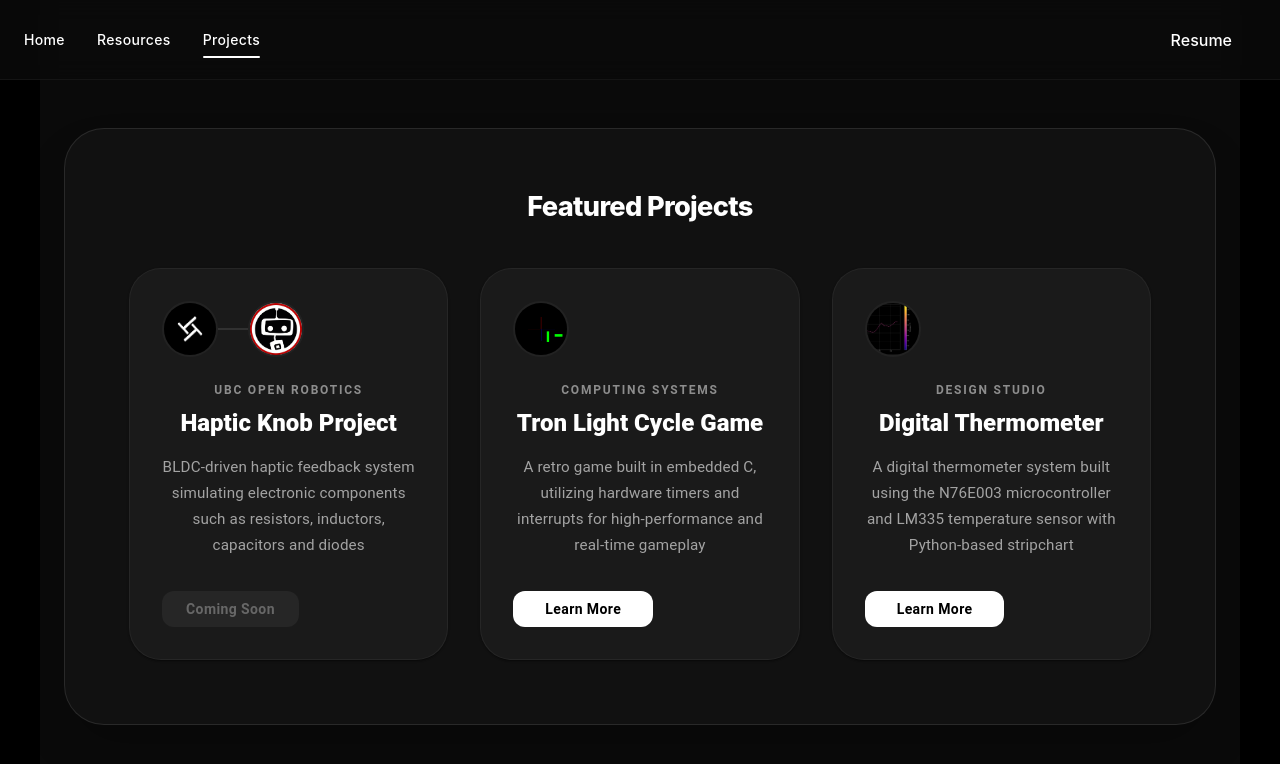
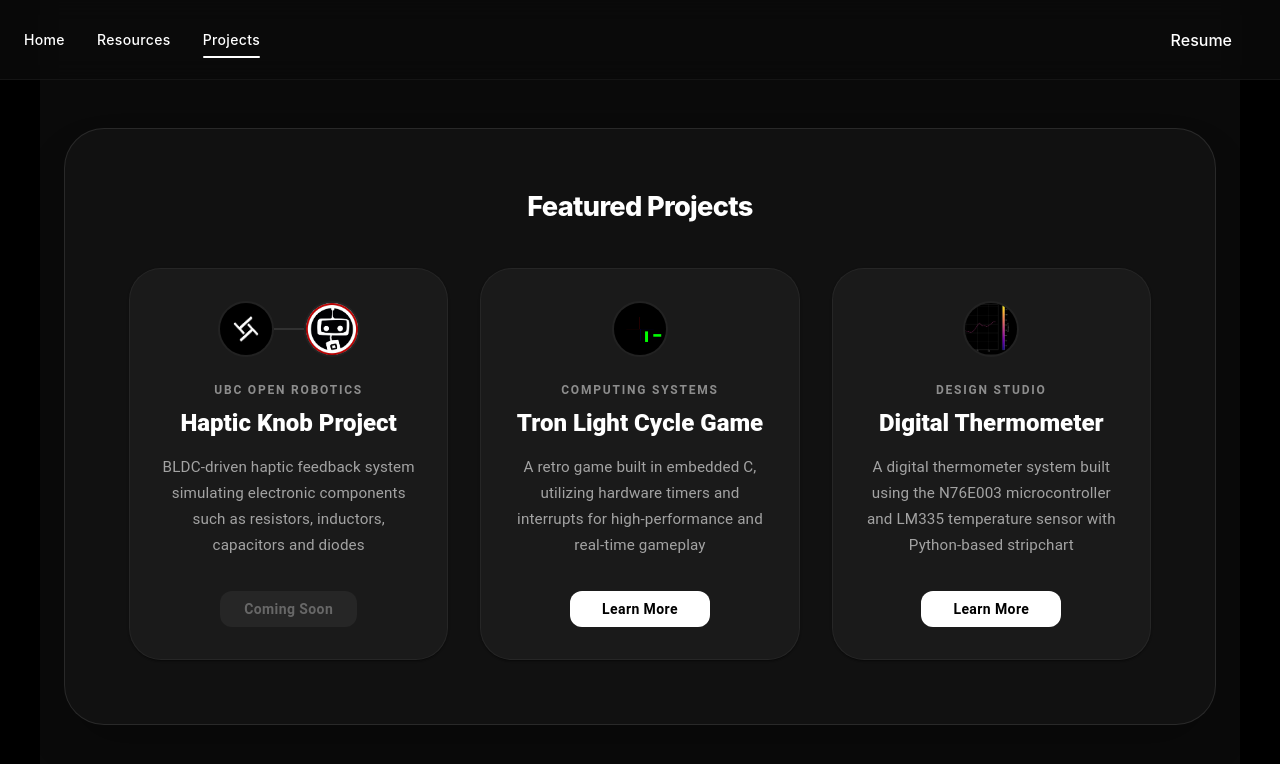
Before and after one commit to ttrieu2025/personal-website, a React (Vite) app: page /projects in a window 1280 px wide. Shown: the top 764 px of the page. Built offline with nearby package versions, Linux system fonts and the light colour scheme.

Commit message:
fix: Align center for some items

```diff
--- a/src/Pages/Projects.jsx
+++ b/src/Pages/Projects.jsx
@@ -14,9 +14,9 @@ function Projects() {
       <div className="bg-[#111111] border border-white/10 shadow-2xl rounded-[2.5rem] p-8 md:p-16 max-w-6xl w-full">
 
         <div className="mb-12">
-          <h2 className="text-white font-extrabold text-4xl tracking-tight mb-2">
+            <h2 className="text-white font-extrabold text-4xl tracking-tight mb-2">
             Featured Projects
-          </h2>
+            </h2>
 
           </div>
 
@@ -42,7 +42,14 @@ function Projects() {
             }}
           >
             <CardContent sx={{ p: 4 }}>
-              <Stack direction="row" spacing={0} alignItems="center" mb={3}>
+              <Stack
+                direction="row"
+                spacing={0}
+                alignItems="center"
+                justifyContent="center"
+                mb={3}
+                sx={{ width: '100%' }}
+              >
                 <Avatar src="/Logo.png" sx={{ width: 56, height: 56, border: '2px solid #222' }} />
                 <Box sx={{ height: '2px', width: '30px', backgroundColor: 'rgba(255,255,255,0.1)' }} />
                 <Avatar src="/open-robotics.jpg" sx={{ width: 56, height: 56, border: '2px solid #222' }} />
@@ -68,7 +75,8 @@ function Projects() {
                   fontWeight: 600,
                   backgroundColor: 'rgba(255,255,255,0.05)',
                   px: 3,
-                  borderRadius: '12px'
+                  borderRadius: '12px',
+                  mx: 'auto'
                 }}
               >
                 Coming Soon
@@ -91,8 +99,15 @@ function Projects() {
             }}
           >
             <CardContent sx={{ p: 4 }}>
-              <Box mb={3}>
-                <Avatar src="/Tron.png" sx={{ width: 56, height: 56, border: '2px solid #222' }} />
+              <Box
+                mb={3}
+                display="flex"
+                justifyContent="center"
+              >
+                <Avatar
+                  src="/Tron.png"
+                  sx={{ width: 56, height: 56, border: '2px solid #222' }}
+                />
               </Box>
 
               <Typography sx={{ color: 'rgba(255,255,255,0.5)', fontSize: 12, fontWeight: 700, textTransform: 'uppercase', letterSpacing: '0.15em', mb: 1 }}>
@@ -110,6 +125,7 @@ function Projects() {
                 href="https://github.com/ttrieu2025/Tron-light-cycle-game"
                 target="_blank"
                 size="medium"
+
                 sx={{
                   color: '#000000',
                   backgroundColor: '#ffffff',
@@ -117,6 +133,7 @@ function Projects() {
                   fontWeight: 700,
                   px: 4,
                   borderRadius: '12px',
+                  mx: 'auto',
                   '&:hover': {
                     backgroundColor: 'rgba(255,255,255,0.8)',
                   }
@@ -139,10 +156,17 @@ function Projects() {
                 boxShadow: '0 20px 40px rgba(0,0,0,0.4)'
               }
             }}
-          >
+                      >
             <CardContent sx={{ p: 4 }}>
-              <Box mb={3}>
-                <Avatar src="/Thermometer.jpg" sx={{ width: 56, height: 56, border: '2px solid #222' }} />
+              <Box
+                mb={3}
+                display="flex"
+                justifyContent="center"
+              >
+                <Avatar
+                  src="/Thermometer.jpg"
+                  sx={{ width: 56, height: 56, border: '2px solid #222' }}
+                />
               </Box>
 
               <Typography sx={{ color: 'rgba(255,255,255,0.5)', fontSize: 12, fontWeight: 700, textTransform: 'uppercase', letterSpacing: '0.15em', mb: 1 }}>
@@ -166,6 +190,7 @@ function Projects() {
                   fontWeight: 700,
                   px: 4,
                   borderRadius: '12px',
+                  mx: 'auto',
                   '&:hover': {
                     backgroundColor: 'rgba(255,255,255,0.8)',
                   }
--- a/src/Pages/Resources.jsx
+++ b/src/Pages/Resources.jsx
@@ -38,7 +38,7 @@ function Resources() {
                 <button
                   key={item.id}
                   onClick={() => setCurrent(item)}
-                  className={`text-left px-4 py-2 rounded-xl transition-all duration-300 text-sm font-medium ${
+                  className={`flex flex-col px-4 py-2 rounded-xl transition-all duration-300 text-sm font-medium ${
                     current.id === item.id
                     ? "bg-white text-black"
                     : "text-gray-400 hover:text-white hover:bg-white/5"
@@ -54,7 +54,7 @@ function Resources() {
             <h3 className="text-white font-extrabold text-xs tracking-[0.2em] uppercase mb-4 opacity-50 ">
               Formula Sheets
             </h3>
-            <div className="flex flex-col gap-2">
+            <div className="flex flex-col gap-2 items-center">
               {Formulasheetitems.map((item) => (
                 <button
                   key={item.id}
```
